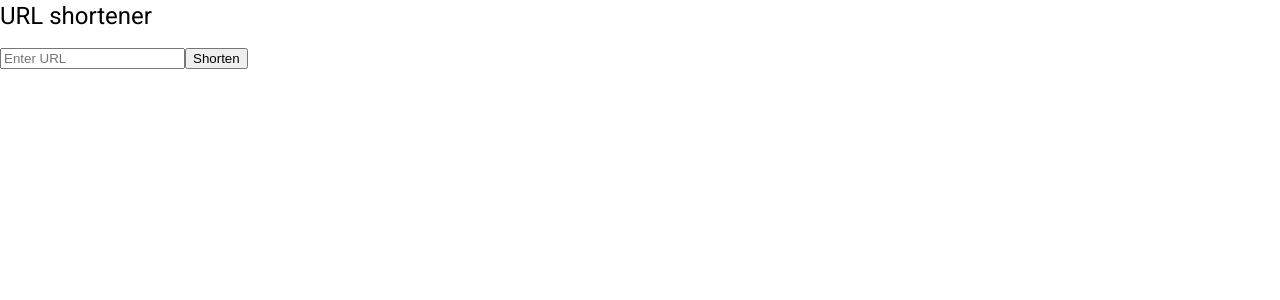
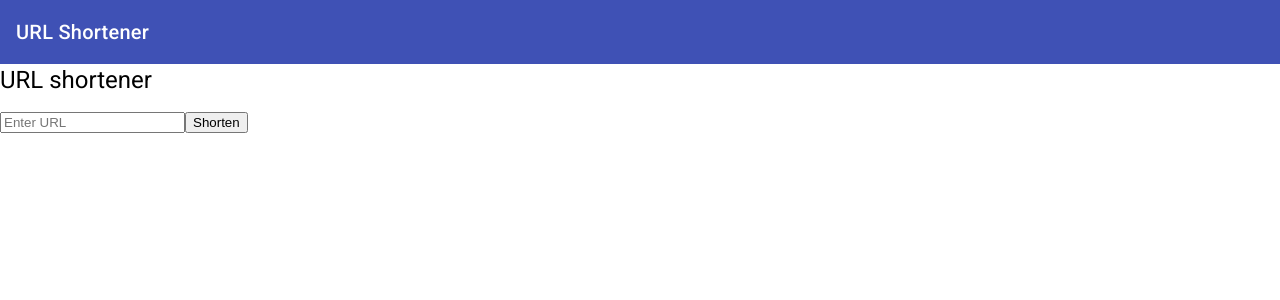
Before and after one commit to MiguelHigueraDev/url-shortener, an Angular app in the folder frontend/: page / in a window 1280 px wide. Shown: the top 300 px of the page. Built offline with nearby package versions, Linux system fonts and the light colour scheme.

Commit message:
feat(frontend): add header

```diff
--- a/frontend/src/app/app.component.html
+++ b/frontend/src/app/app.component.html
@@ -1,3 +1,4 @@
+<app-header/>
 <main>
   <h1>URL shortener</h1>
   <form (ngSubmit)="shortenUrl()">
--- a/frontend/src/app/app.component.ts
+++ b/frontend/src/app/app.component.ts
@@ -2,11 +2,12 @@ import { Component } from '@angular/core';
 import { RouterOutlet } from '@angular/router';
 import { ShortenerService } from './services/shortener-service.service';
 import { FormsModule } from '@angular/forms';
+import { HeaderComponent } from './components/header/header.component';
 
 @Component({
   selector: 'app-root',
   standalone: true,
-  imports: [RouterOutlet, FormsModule],
+  imports: [RouterOutlet, FormsModule, HeaderComponent],
   templateUrl: './app.component.html',
   styleUrl: './app.component.css'
 })
--- /dev/null
+++ b/frontend/src/app/components/header/header.component.html
@@ -0,0 +1,4 @@
+<mat-toolbar color="primary">
+    <span>URL Shortener</span>
+    <span class="example-spacer"></span>
+</mat-toolbar>
```
Also changed, not shown: frontend/src/app/components/header/header.component.ts (added, +15 -0 lines), frontend/src/app/components/header/header.component.css (added), 1 other file (tests, documents, lock files or other folders).
